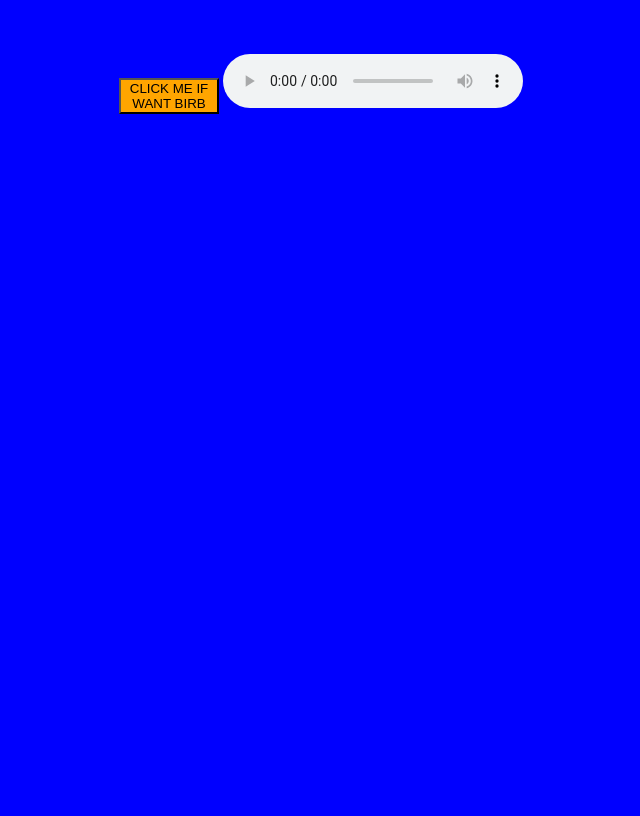
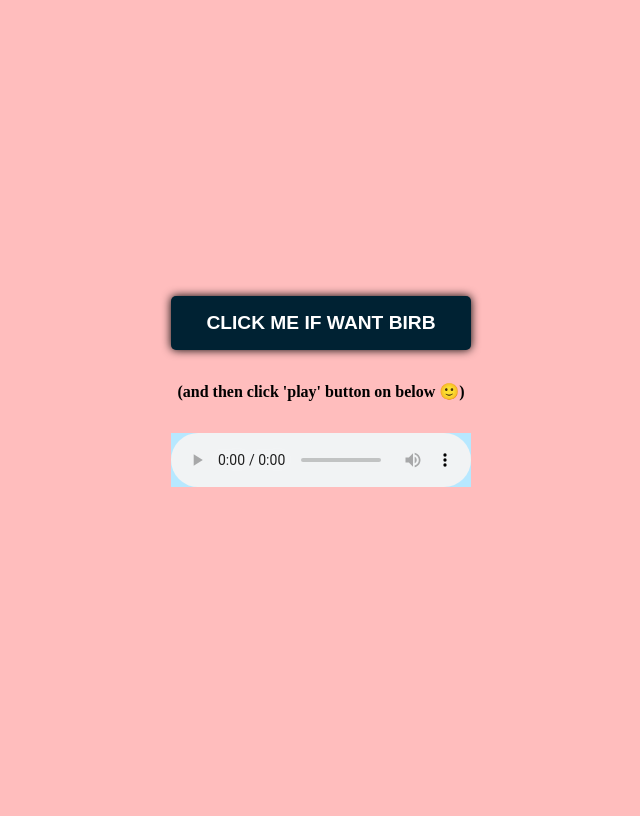
Before and after one commit to cyclic-software/express-hello-world, a Node server app: page / in a window 1280 px wide. Shown: the whole page, without its empty margins (319-959 px from the left). Before the commit the page ends 114 px from the top, so only its background shows below. Run offline with Node 20, Linux system fonts and the light colour scheme.

Commit message:
:lipstick: (styling) update styling and add span instructions

```diff
--- a/public/index.html
+++ b/public/index.html
@@ -8,9 +8,12 @@
     <script src="/index.js" type="module"></script>
   </head>
   <body>
-    <button id="button" onClick="audioElement.play()">CLICK ME IF WANT BIRB</button>
-    <audio controls id="audio">
-      <source src="" type="audio/wav">
-    </audio>
+    <div class="container">
+      <button id="button" onClick="audioElement.play()">CLICK ME IF WANT BIRB</button>
+      <span>(and then click 'play' button on below 🙂)</span>
+      <audio controls id="audio">
+        <source src="" type="audio/wav">
+      </audio>
+    </div>
   </body>
 </html>
--- a/public/main.css
+++ b/public/main.css
@@ -1,16 +1,38 @@
 @import url("https://fonts.googleapis.com/css2?family=Source+Sans+Pro:wght@300;400;600&display=swap");
 
 body {
-  background-color: blue;
+  background-color: #FFBDBD;
   text-align: center;
-  font-weight: 700;
+  height: 100vh;
+}
+
+.container{
+  display: flex;
+  flex-direction: column;
+  width: 100%;
+  align-items: center;
+  justify-content: center;
+  padding-top: 18rem;
 }
 
 #button {
-  background-color:orange;
-  width: 100px;
+  background-color:#002233;
+  /* width: 100px; */
+  padding: 1rem;
+  font-weight: bold;
+  font-size: 1.2rem;
+  color: white;
+  width: 300px;
+  border: none;
+  border-radius: 5px;
+  box-shadow: 0 0 10px #000;
+}
+
+span {
+  font-weight: bold;
+  padding: 2rem 0rem;
 }
 
 audio {
-  height: 100px;
+  background-color: #B7E8FF;
 }
--- a/server.js
+++ b/server.js
@@ -1,6 +1,6 @@
 const app = require('./app')
 
-const port = process.env.PORT || 3000
+const port = process.env.PORT || 4000
 
 app.listen(port, () => {
   console.log(`Example app listening at http://localhost:${port}`)
```
